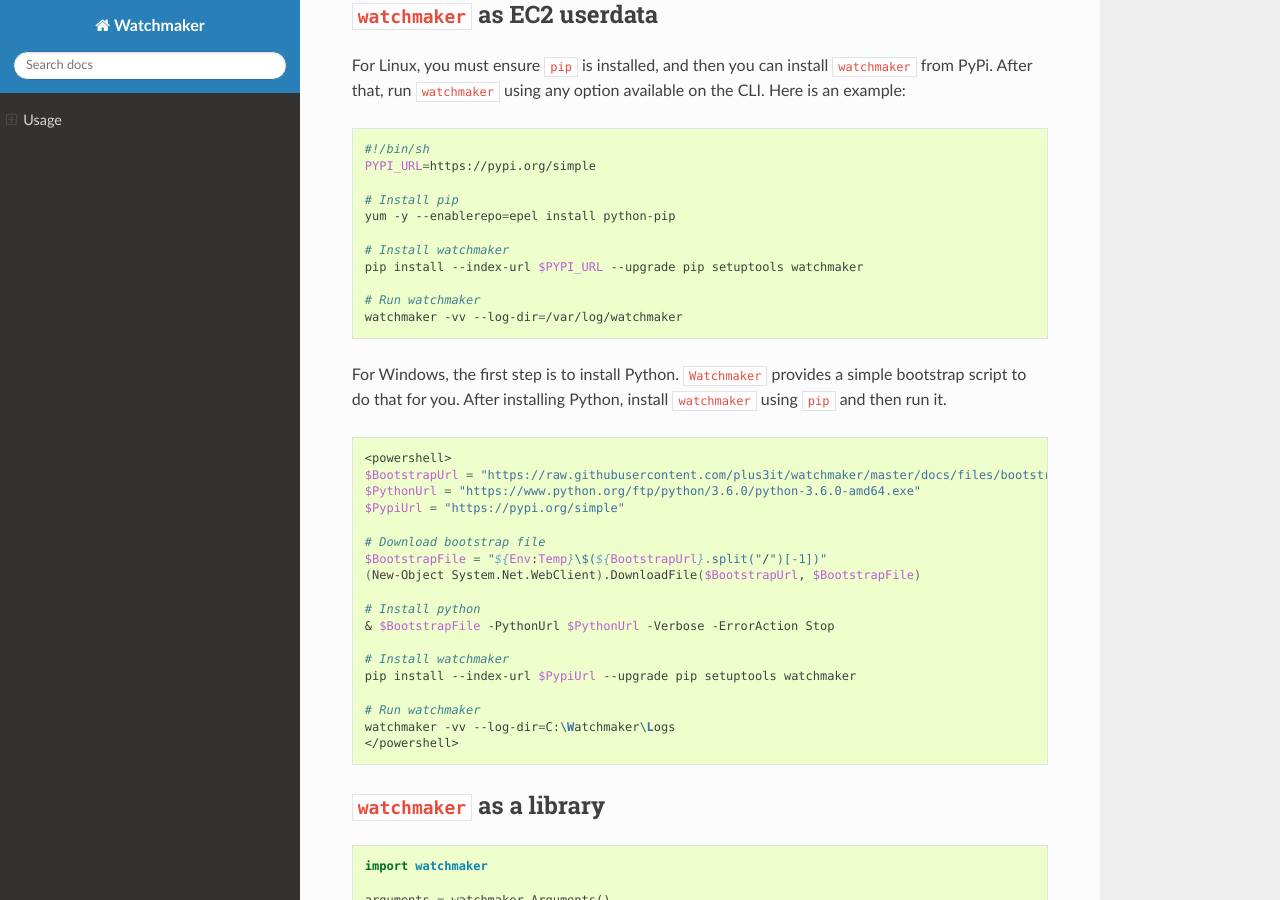
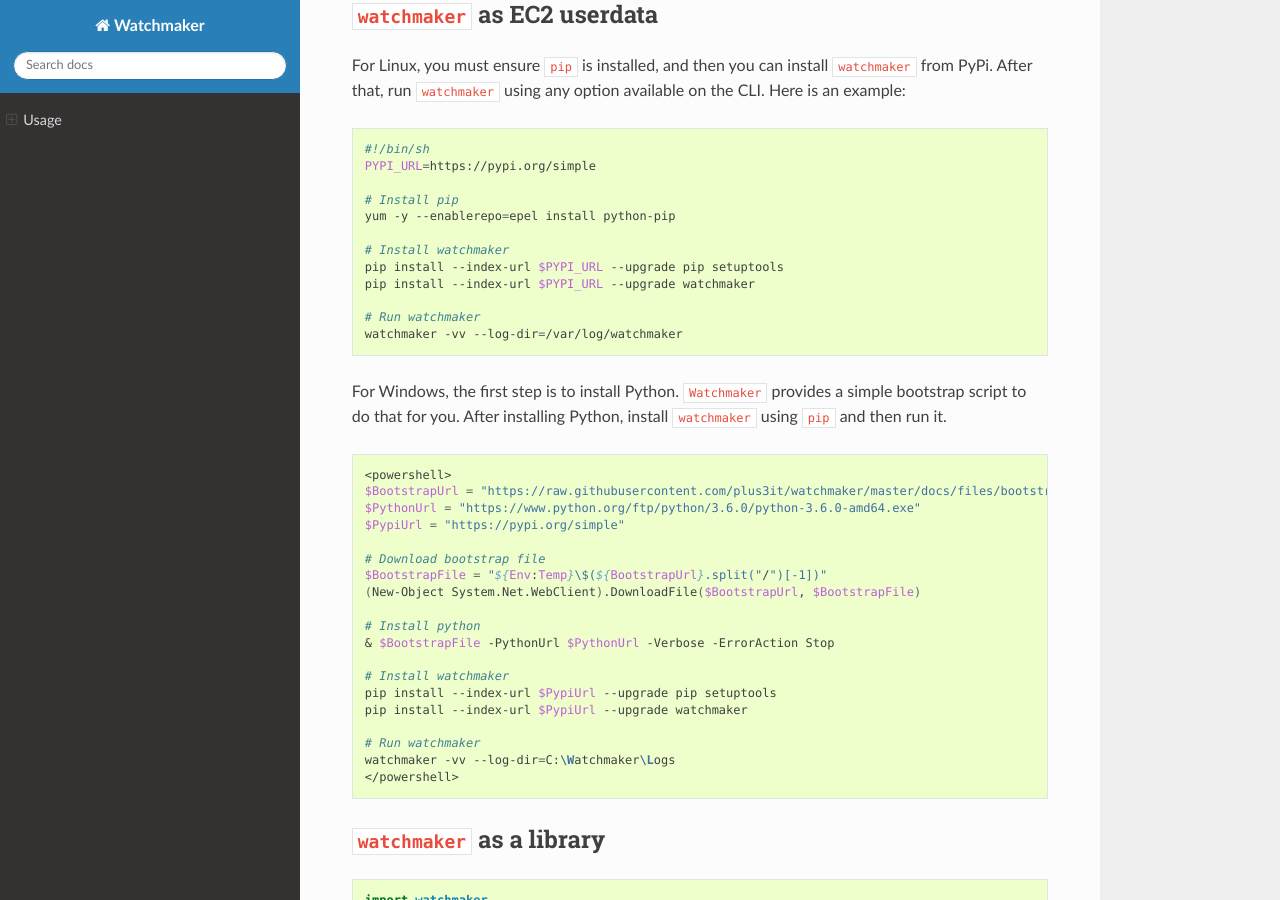
Before and after one commit to plus3it/watchmaker, a Sphinx documentation site: the page built from docs/usage.md, in a window 1280 px wide and 900 px high, scrolled down 1074 px. Built offline with Sphinx 7.4.7 and the Read the Docs theme 2.0.0, drawn with Linux system fonts in a browser that asks for light colours.

Commit message:
Fixes error on EL6 with pip v7.1.0
The version of pip in epel for EL6 is v7.1.0, which thinks the
pypi.org index is an external link. That caused the install to
fail.

This patch changes the usage doc to install/upgrade pip first,
then to install watchmaker using the newer version of pip, which
does not have the same problem with the pypi.org index.

```diff
--- a/docs/usage.md
+++ b/docs/usage.md
@@ -67,7 +67,8 @@
 yum -y --enablerepo=epel install python-pip
 
 # Install watchmaker
-pip install --index-url $PYPI_URL --upgrade pip setuptools watchmaker
+pip install --index-url $PYPI_URL --upgrade pip setuptools
+pip install --index-url $PYPI_URL --upgrade watchmaker
 
 # Run watchmaker
 watchmaker -vv --log-dir=/var/log/watchmaker
@@ -91,7 +92,8 @@
 & $BootstrapFile -PythonUrl $PythonUrl -Verbose -ErrorAction Stop
 
 # Install watchmaker
-pip install --index-url $PypiUrl --upgrade pip setuptools watchmaker
+pip install --index-url $PypiUrl --upgrade pip setuptools
+pip install --index-url $PypiUrl --upgrade watchmaker
 
 # Run watchmaker
 watchmaker -vv --log-dir=C:\Watchmaker\Logs
```
